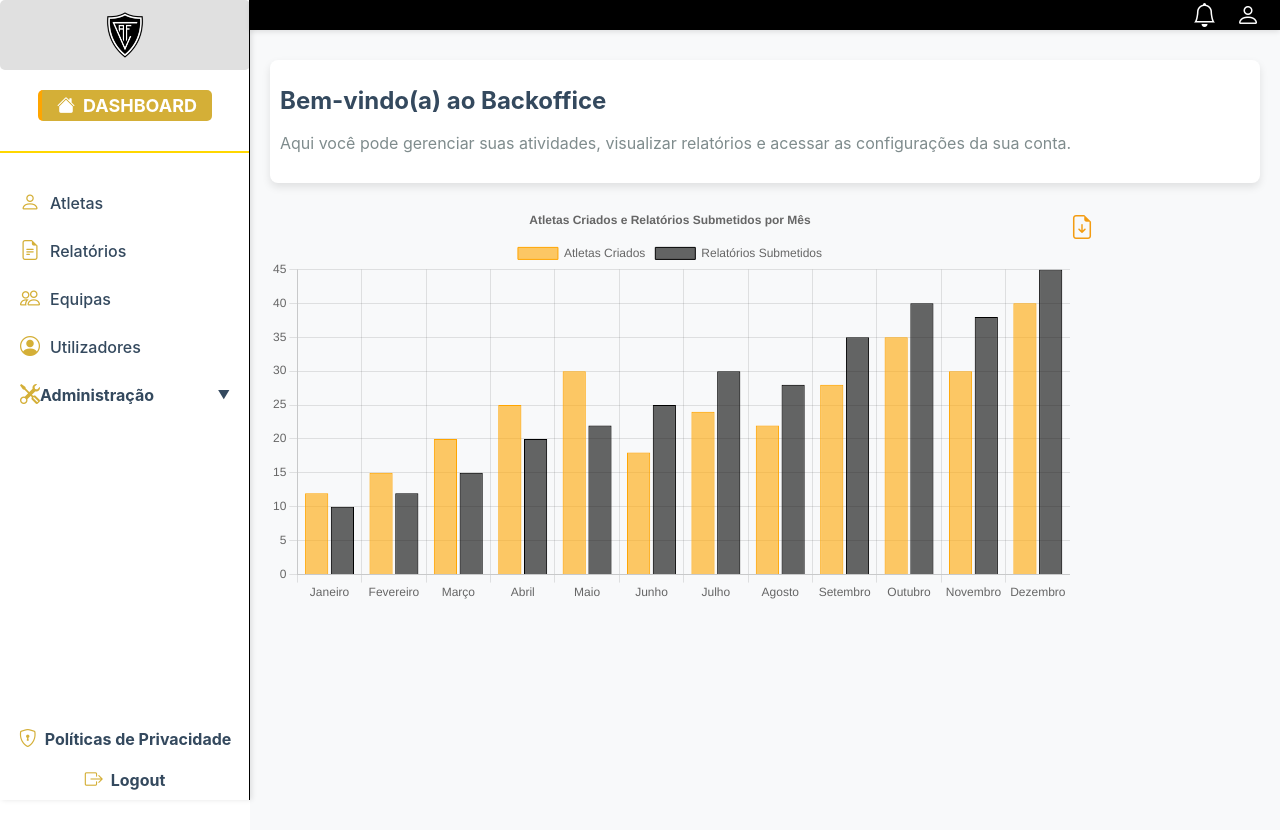
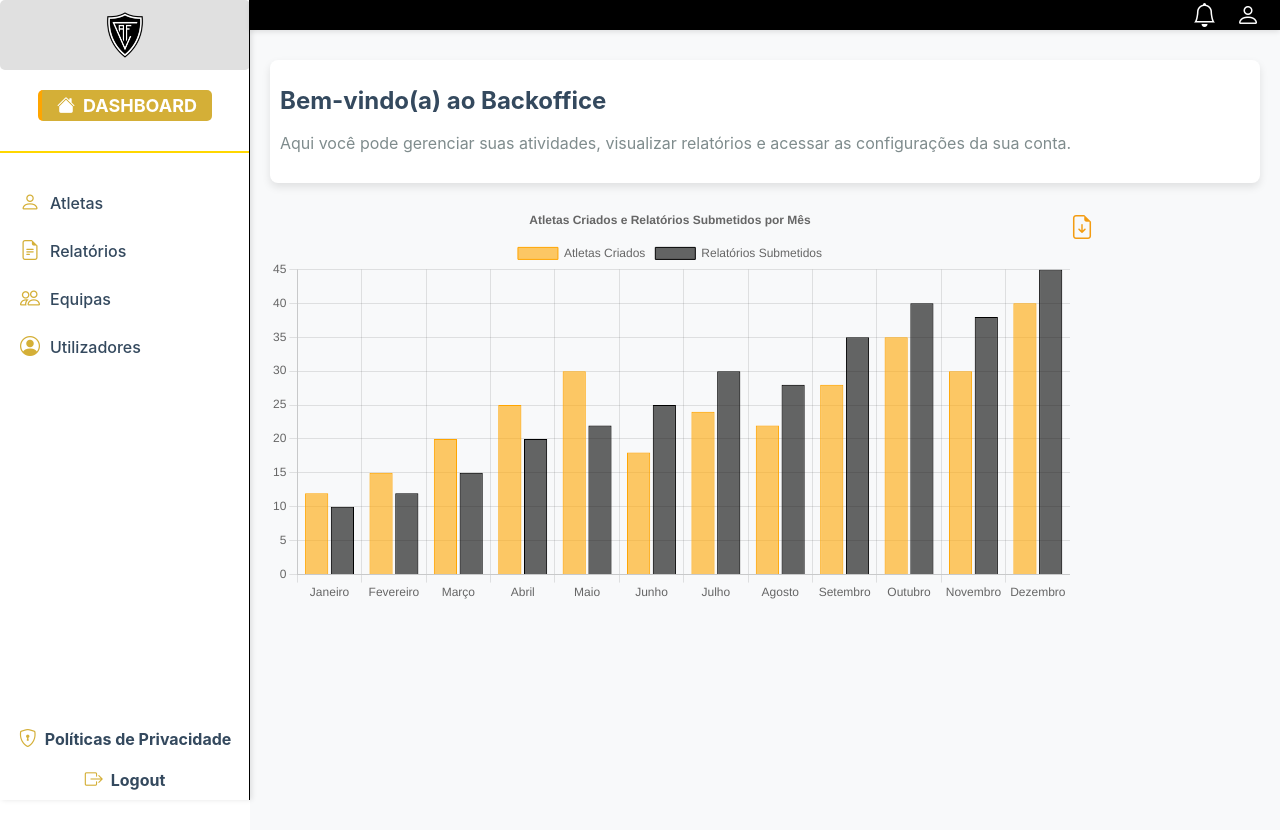
Before and after one commit to oHiagoFreitas/PI4, a React (Create React App) app in the folder cliente/: page /backofficeConsultor in a window 1280 px wide. Built offline with nearby package versions, Linux system fonts and the light colour scheme.

Commit message:
Correções

```diff
--- a/cliente/src/Components/BackofficeConsultor/SideBar2.js
+++ b/cliente/src/Components/BackofficeConsultor/SideBar2.js
@@ -40,11 +40,6 @@ function Sidebar() {
                     <i className="bi bi-person-circle"></i>
                     <a href="#">Utilizadores</a>
                 </li>
-                <li onClick={toggleAdminDropdown} className="dropdown-toggle">
-                    <i className="bi bi-tools"></i>
-                    Administração
-                    <span className="arrow">{isAdminOpen ? '▲' : '▼'}</span>
-                </li>
             </ul>
             <div className="footer">
                 <a href="#">
```
